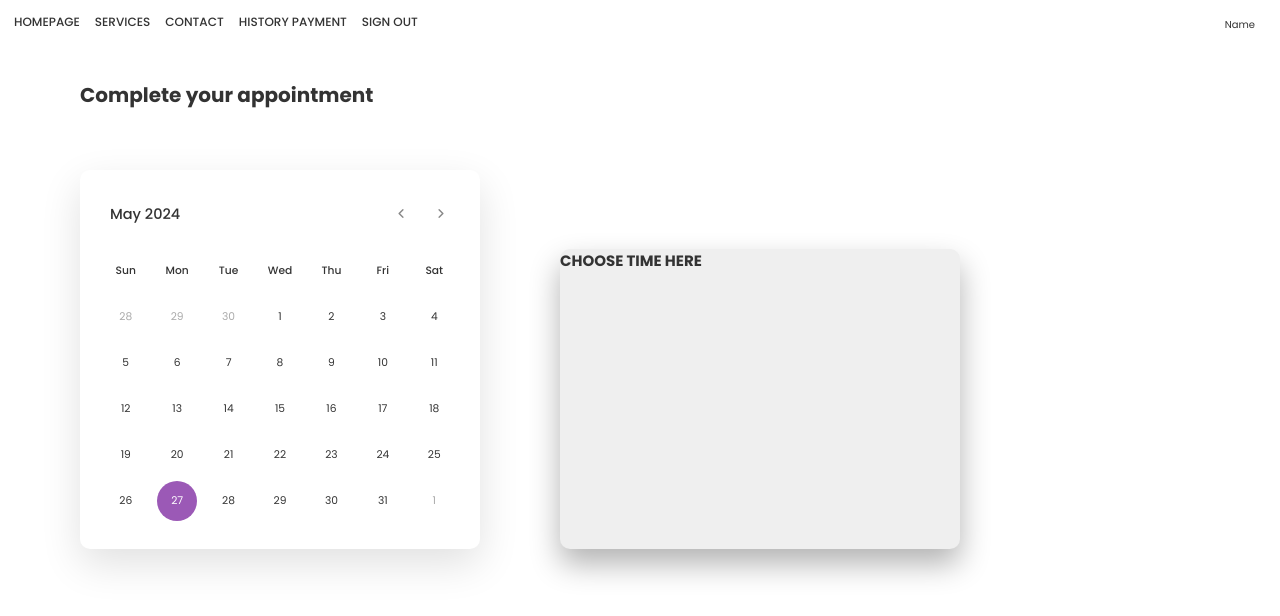
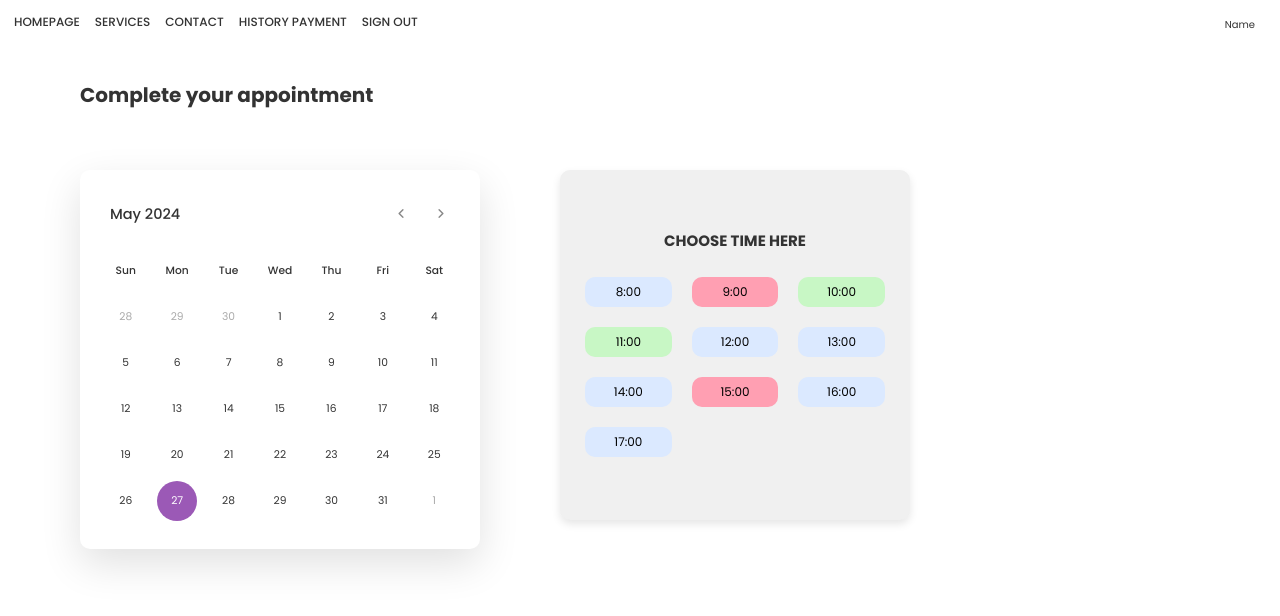
Before and after one commit to hoangpham23/PetSpa, a React (Create React App) app: page /choose-time in a window 1280 px wide. Shown: the top 616 px of the page. Built offline with nearby package versions, Linux system fonts and the light colour scheme.

Commit message:
update UI for ChooseTimePage

```diff
--- a/src/pages/choose-time/Calendear/Calendar.js
+++ b/src/pages/choose-time/Calendear/Calendar.js
@@ -3,7 +3,7 @@ import "./Calendar_style.css";
 import { useEffect } from "react";
 
 function Calendar() {
-   //there is 3 things need to be solved, the day in the current month : Mon or Tues or Wed,...
+  //there is 3 things need to be solved, the day in the current month : Mon or Tues or Wed,...
   //Previous month
   //Current month
   //Next month
--- a/src/pages/choose-time/ChooseTime_style.module.css
+++ b/src/pages/choose-time/ChooseTime_style.module.css
@@ -1,4 +1,4 @@
-.boxInfo {
+/* .boxInfo {
   padding-top: 6rem;
   display: flex;
   flex-wrap: wrap;
@@ -19,3 +19,132 @@
 .boxInfo .timeInfo h2 {
   margin-bottom: 10rem;
 }
+
+.schedule-container {
+  display: flex;
+  flex-direction: column;
+  align-items: center;
+  justify-content: center;
+  padding: 20px;
+  background-color: #f0f0f0;
+  border-radius: 10px;
+  box-shadow: 0 4px 8px rgba(0, 0, 0, 0.1);
+  max-width: 400px;
+  margin: auto;
+}
+
+h2 {
+  margin-bottom: 20px;
+  font-size: 1.5em;
+  color: #333;
+}
+
+.schedule {
+  display: grid;
+  grid-template-columns: repeat(2, 1fr);
+  gap: 10px;
+  width: 100%;
+}
+
+.time-slot {
+  display: flex;
+  justify-content: center;
+  align-items: center;
+  height: 50px;
+  border-radius: 10px;
+  font-size: 1.2em;
+  color: #000;
+}
+
+.blue {
+  background-color: #dbe9ff;
+}
+
+.red {
+  background-color: #ff9fb2;
+}
+
+.green {
+  background-color: #c8f7c5;
+} */
+.flexRow {
+  display: flex;
+  /* flex-wrap: nowrap; */
+}
+
+.backGround {
+  padding: 8rem;
+}
+
+.boxInfo {
+  padding-top: 6rem;
+  display: flex;
+  /* flex-wrap: nowrap; */
+  gap: 1rem;
+}
+
+.timeInfo {
+  margin-top: auto;
+  width: 400px;
+  height: 300px;
+  background: #efefef;
+  border-radius: 10px;
+  box-shadow: 0 15px 30px rgba(0, 0, 0, 0.3);
+}
+
+.timeInfo h2 {
+  margin-bottom: 10rem;
+}
+
+.scheduleContainer {
+  display: flex;
+  flex-direction: column;
+  align-items: center;
+  justify-content: center;
+  padding: 20px;
+  background-color: #f0f0f0;
+  border-radius: 10px;
+  box-shadow: 0 4px 8px rgba(0, 0, 0, 0.1);
+  max-width: 400px;
+  /* margin: auto; */
+  margin-left: 7rem;
+  width: 350px;
+  height: 350px;
+}
+
+.introduction {
+  margin-bottom: 20px;
+  font-size: 1.5em;
+  color: #333;
+}
+
+.schedule {
+  display: grid;
+  grid-template-columns: repeat(3, 1fr);
+  gap: 10px;
+  width: 100%;
+}
+
+.timeSlot {
+  display: flex;
+  justify-content: center;
+  align-items: center;
+  height: 30px;
+  border-radius: 10px;
+  font-size: 1.2em;
+  color: #000;
+  margin: 0.5rem;
+  padding: 1.3rem;
+}
+
+.blue {
+  background-color: #dbe9ff;
+}
+
+.red {
+  background-color: #ff9fb2;
+}
+
+.green {
+  background-color: #c8f7c5;
+}
--- a/src/pages/choose-time/choose-time.js
+++ b/src/pages/choose-time/choose-time.js
@@ -8,9 +8,20 @@ function ChooseTime() {
       <h1>Complete your appointment</h1>
       <div className={style.boxInfo}>
         <Calendar />
-        <div className={style.timeInfo}>
+        <div className={`${style.scheduleContainer} ${style.flexRow}`}>
           <h2 className={style.introduction}>CHOOSE TIME HERE</h2>
-          <p></p>
+          <div className={style.schedule}>
+            <div className={`${style.timeSlot} ${style.blue}`}>8:00</div>
+            <div className={`${style.timeSlot} ${style.red}`}>9:00</div>
+            <div className={`${style.timeSlot} ${style.green}`}>10:00</div>
+            <div className={`${style.timeSlot} ${style.green}`}>11:00</div>
+            <div className={`${style.timeSlot} ${style.blue}`}>12:00</div>
+            <div className={`${style.timeSlot} ${style.blue}`}>13:00</div>
+            <div className={`${style.timeSlot} ${style.blue}`}>14:00</div>
+            <div className={`${style.timeSlot} ${style.red}`}>15:00</div>
+            <div className={`${style.timeSlot} ${style.blue}`}>16:00</div>
+            <div className={`${style.timeSlot} ${style.blue}`}>17:00</div>
+          </div>
         </div>
       </div>
     </div>
```
